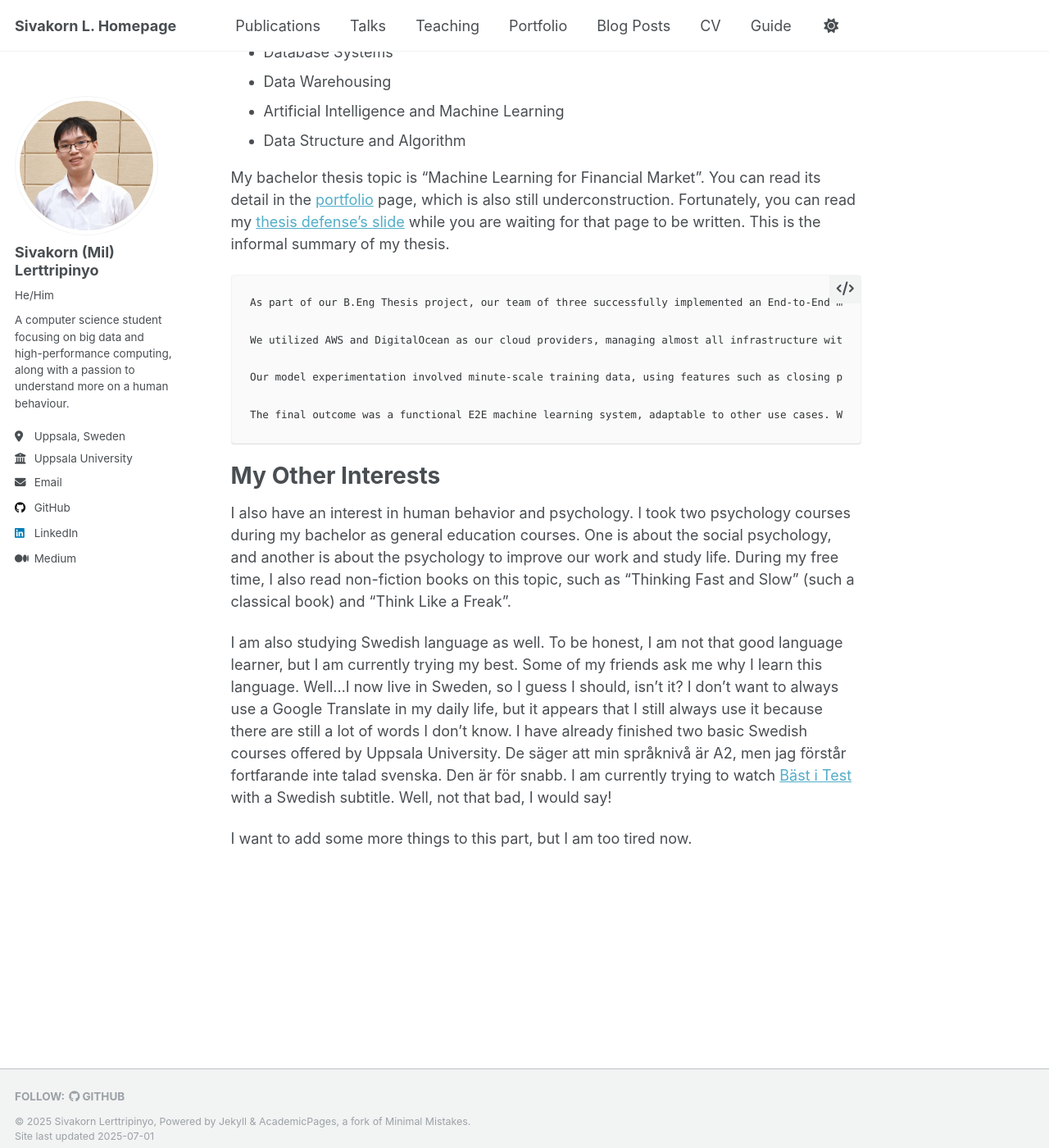
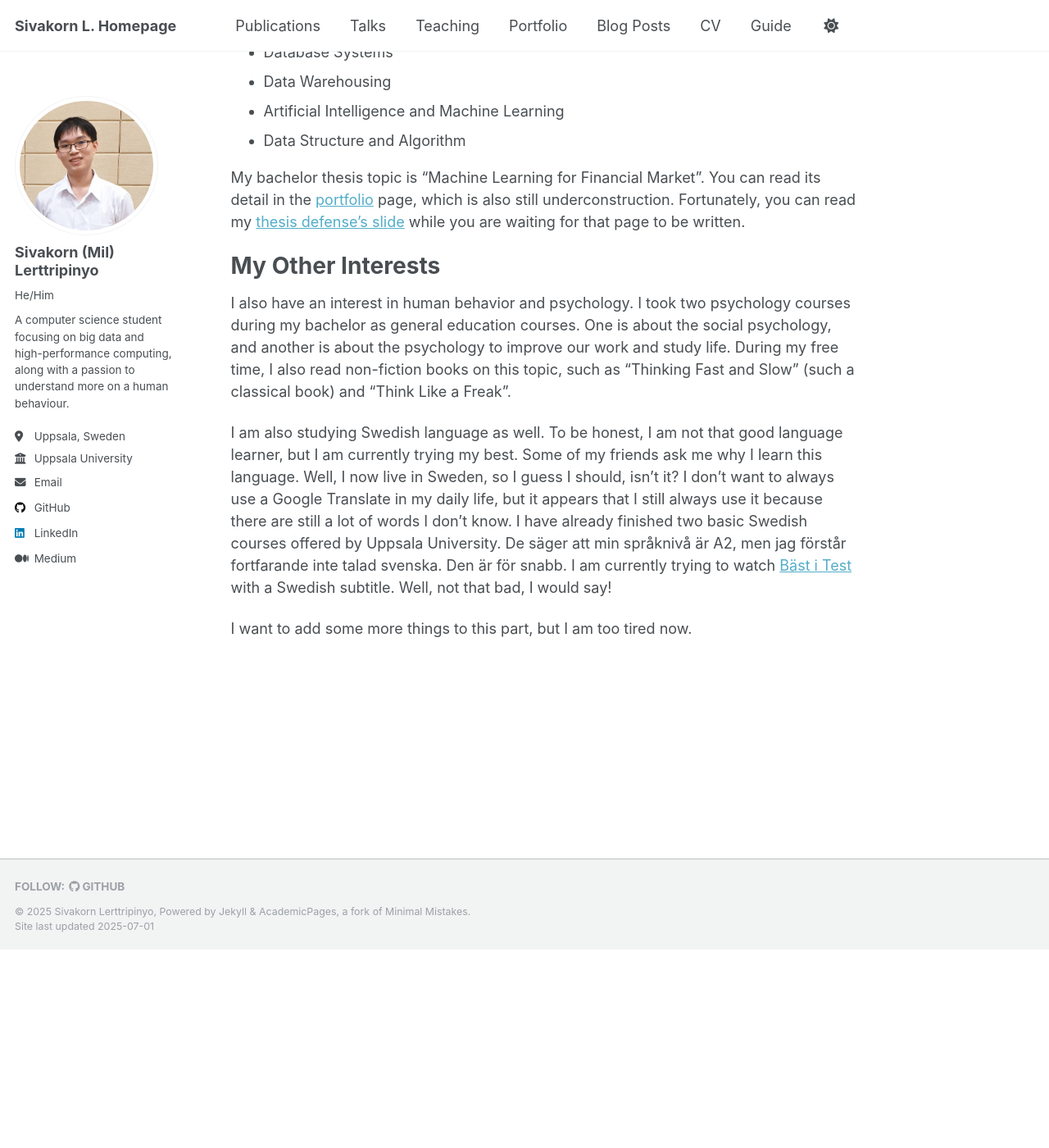
Before and after one commit to CaQtiml/caqtiml.github.io, a Jekyll site: the page built from _pages/about.md, in a window 1280 px wide and 1400 px high, scrolled down 1251 px. Shown: the whole window at 82% size. Built offline with Jekyll 4.4.1, drawn with Linux system fonts in a browser that asks for light colours; a script that is not in the unit is left out; after the commit the page ends 2409 px from its top, so only the background shows below that; some of the changed text lies outside the part shown.

Commit message:
edit ugly display

````diff
--- a/_pages/about.md
+++ b/_pages/about.md
@@ -35,23 +35,13 @@ I also took some courses relating to Software Engineering and Data Science.
 - Artificial Intelligence and Machine Learning
 - Data Structure and Algorithm
 
-My bachelor thesis topic is "Machine Learning for Financial Market". You can read its detail in the [portfolio](/_portfolio/) page, which is also still underconstruction. Fortunately, you can read my [thesis defense's slide](https://drive.google.com/file/d/1oBXmJiB0K7qM4DEo7563skMKwUgrEpkB/view) while you are waiting for that page to be written. This is the informal summary of my thesis.
-
-```text
-As part of our B.Eng Thesis project, our team of three successfully implemented an End-to-End machine learning system for the financial market. The project has two primary components: operational implementation, guided by Microsoft MLOps standards, and model experimentation aimed at training robust models. Although we focused on cryptocurrency data, the concepts are broadly applicable to other financial products and fields.
-
-We utilized AWS and DigitalOcean as our cloud providers, managing almost all infrastructure with Terraform, which the state file was stored in S3 and DynamoDB was applied to help the lock management. Data ingestion was automated via Lambda and EventBridge Rules, while data transformation leveraged ETL pipelines created with Mage.ai. MLFlow, hosted on an EC2, managed our model experiments, and experiment data and models are stored in RDS PostgreSQL and S3. Model performance was monitored through a Streamlit dashboard. API were built as a Docker image automatically using BentoML and GitHub Actions and served using DigitalOcean's App Platform. Notably, the MLFlow Alias feature allowed us to change deployed models without rebuilding the image.
-
-Our model experimentation involved minute-scale training data, using features such as closing price, SMA, and SMA differences. We applied various algorithms to train the models and evaluated results using MSE and classification reports.
-
-The final outcome was a functional E2E machine learning system, adaptable to other use cases. While some models didn't perform as robustly as intended, they successfully captured price trends. The system leverages free-tier services, making it accessible for companies with limited budgets. Therefore, organizations starting to use machine learning can use our project as a guideline to implement the systems according to their needs.
-```
+My bachelor thesis topic is "Machine Learning for Financial Market". You can read its detail in the [portfolio](/portfolio/) page, which is also still underconstruction. Fortunately, you can read my [thesis defense's slide](https://drive.google.com/file/d/1oBXmJiB0K7qM4DEo7563skMKwUgrEpkB/view) while you are waiting for that page to be written.
 
 My Other Interests
 ==========================
 I also have an interest in human behavior and psychology. I took two psychology courses during my bachelor as general education courses. One is about the social psychology, and another is about the psychology to improve our work and study life. During my free time, I also read non-fiction books on this topic, such as "Thinking Fast and Slow" (such a classical book) and "Think Like a Freak".
 
-I am also studying Swedish language as well. To be honest, I am not that good language learner, but I am currently trying my best. Some of my friends ask me why I learn this language. Well...I now live in Sweden, so I guess I should, isn't it? I don't want to always use a Google Translate in my daily life, but it appears that I still always use it because there are still a lot of words I don't know. I have already finished two basic Swedish courses offered by Uppsala University. De säger att min språknivå är A2, men jag förstår fortfarande inte talad svenska. Den är för snabb. I am currently trying to watch [Bäst i Test](https://www.tv4play.se/program/656771bf6316036b7178/bast-i-test) with a Swedish subtitle. Well, not that bad, I would say!
+I am also studying Swedish language as well. To be honest, I am not that good language learner, but I am currently trying my best. Some of my friends ask me why I learn this language. Well, I now live in Sweden, so I guess I should, isn't it? I don't want to always use a Google Translate in my daily life, but it appears that I still always use it because there are still a lot of words I don't know. I have already finished two basic Swedish courses offered by Uppsala University. De säger att min språknivå är A2, men jag förstår fortfarande inte talad svenska. Den är för snabb. I am currently trying to watch [Bäst i Test](https://www.tv4play.se/program/656771bf6316036b7178/bast-i-test) with a Swedish subtitle. Well, not that bad, I would say!
 
 I want to add some more things to this part, but I am too tired now.
 
````
Also changed, not shown: other parts of _pages/about.md (+1 -1 lines).
